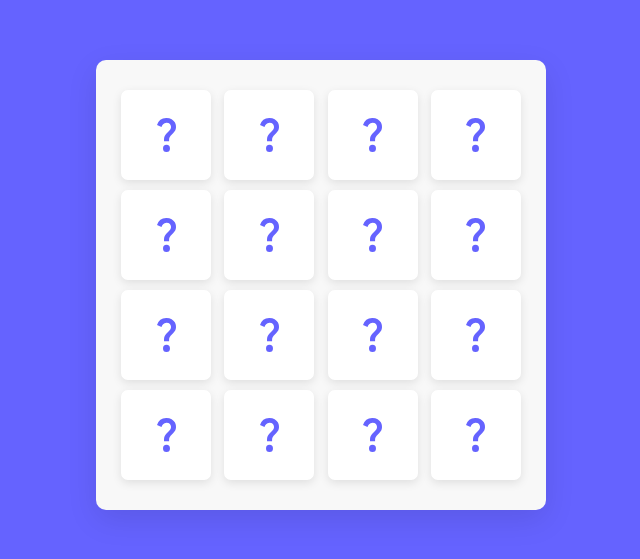
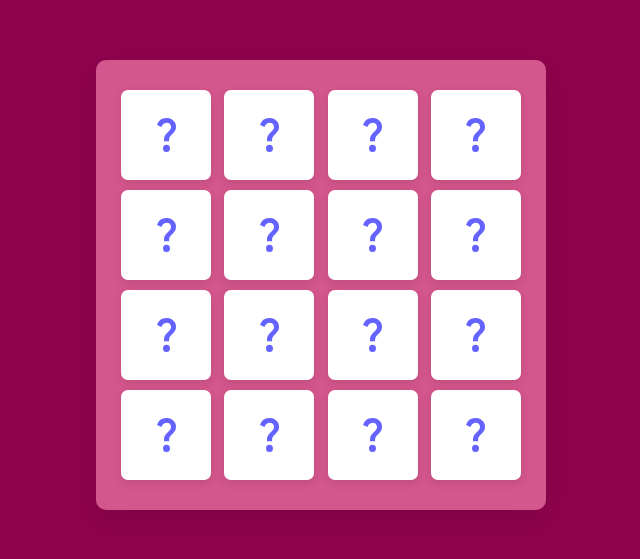
Before and after one commit to hiba-syed14/memory-card-game, a plain HTML site: page index.html in a window 1280 px wide. Shown: the part 115-674 px from the top of the page, without its empty margins (319-959 px from the left). Drawn offline with Linux system fonts and the light colour scheme.

Commit message:
small edits

```diff
--- a/style.css
+++ b/style.css
@@ -10,13 +10,13 @@
     align-items: center;
     justify-content: center;
     min-height: 100vh;
-    background: #6563FF;
+    background: #8e034d;
   }
 
   .game-board {
     padding: 25px;
     border-radius: 10px;
-    background: #F8F8F8;
+    background: #d3568c;
     box-shadow: 0 10px 30px rgba(0,0,0,0.1);
   }
   .cards,
@@ -50,7 +50,7 @@
   height: 100%;
   position: absolute;
   border-radius: 7px;
-  background: #fff;
+  background: #ffffff;
   pointer-events: none;
   backface-visibility: hidden;
   box-shadow: 0 3px 10px rgba(0,0,0,0.1);
```
